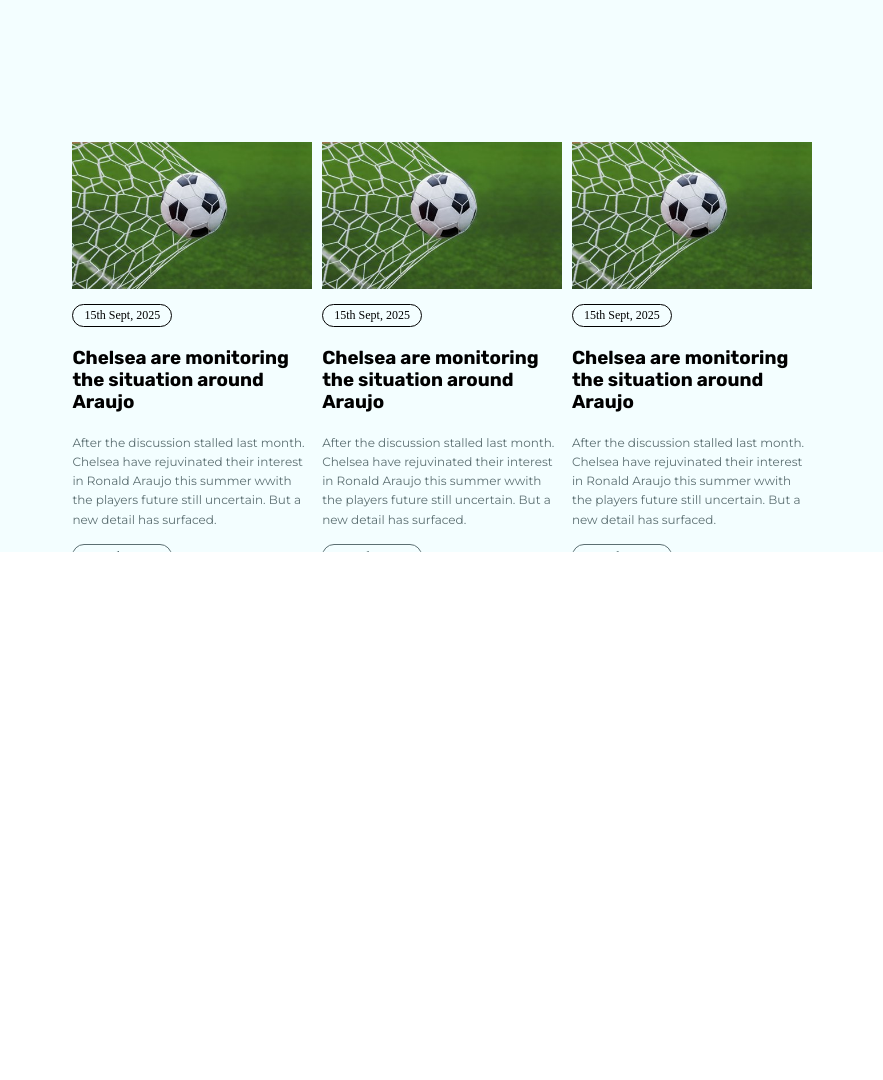
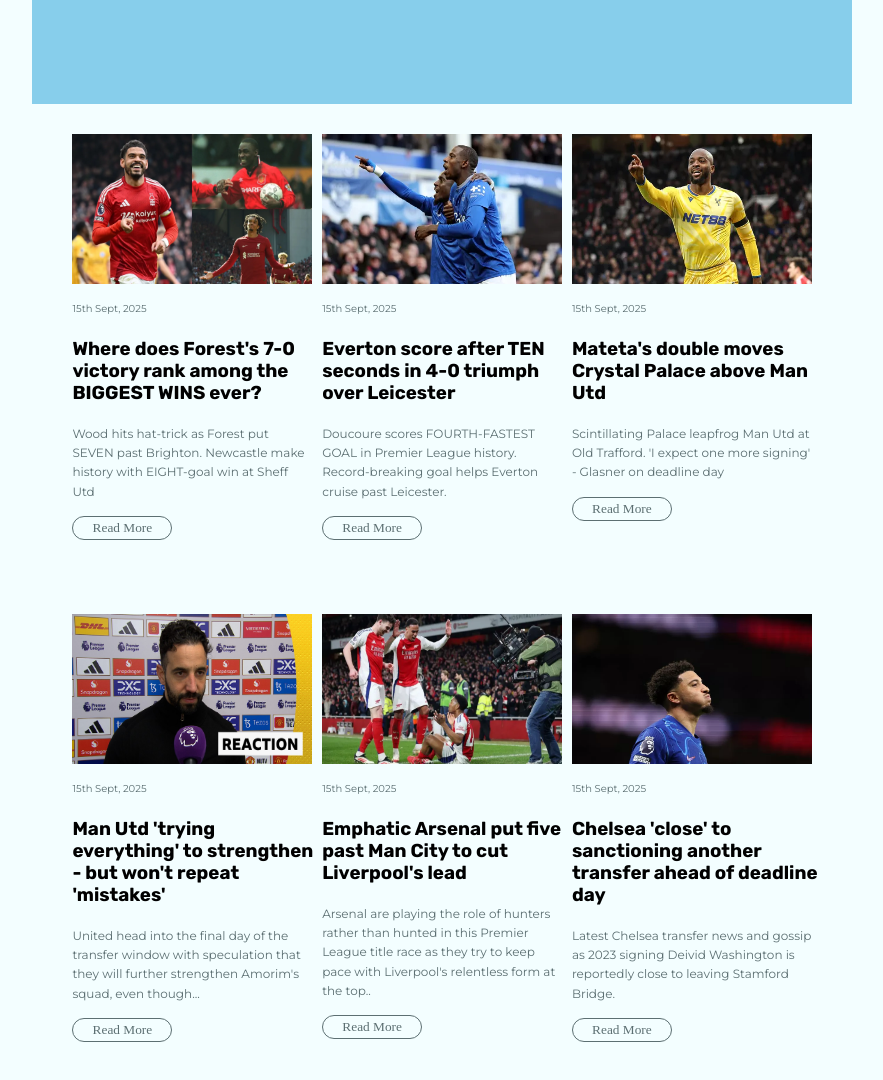
Before and after one commit to Bede-Ozy/Blog, a plain HTML site: page index.html in a window 1280 px wide. Shown: the part 780-1860 px from the top of the page, without its empty margins (198-1081 px from the left). Before the commit the page ends 1340 px from the top, so only its background shows below. Drawn offline with Linux system fonts and the light colour scheme.

Commit message:
Add files via upload

```diff
--- a/index.html
+++ b/index.html
@@ -34,7 +34,7 @@
                     <div class="atf-text">
                         <p class="date">Sun, Feb 1</p>
                         <h2>Top Goals across the leagues this weekend </h2>
-                        <p class="descTxt"> <!--The short description of the content above the fold-->
+                        <p class="atf-descTxt"> <!--The short description of the content above the fold-->
                             Hot action from across europe. Over 390 goals scored and 150+ assists. The league action is up again this weekend. .</p>
                     </div>
                 </div>
@@ -42,29 +42,51 @@
 
             <div class="collection">
                 <div class="blog-card">
-                    <img src="./images/Goal.jpg" alt="">
+                    <img src="./images/Players.webp" alt="">
                     <p class="date">15th Sept, 2025</p>
-                    <h3>Chelsea are monitoring the situation around Araujo</h3>
-                    <p class="card-desc">After the discussion stalled last month. Chelsea have rejuvinated their interest in Ronald Araujo this summer wwith the players future still uncertain. But a new detail has surfaced.</p>
+                    <h3>Where does Forest's 7-0 victory rank among the BIGGEST WINS ever?</h3>
+                    <p class="card-desc">Wood hits hat-trick as Forest put SEVEN past Brighton. Newcastle make history with EIGHT-goal win at Sheff Utd</p>
                     <a href="#">Read More</a>
                 </div>
 
                 <div class="blog-card">
-                    <img src="./images/Goal.jpg" alt="">
+                    <img src="./images/everton.webp" alt="">
                     <p class="date">15th Sept, 2025</p>
-                    <h3>Chelsea are monitoring the situation around Araujo</h3>
-                    <p class="card-desc">After the discussion stalled last month. Chelsea have rejuvinated their interest in Ronald Araujo this summer wwith the players future still uncertain. But a new detail has surfaced.</p>
+                    <h3>Everton score after TEN seconds in 4-0 triumph over Leicester</h3>
+                    <p class="card-desc">Doucoure scores FOURTH-FASTEST GOAL in Premier League history. Record-breaking goal helps Everton cruise past Leicester.</p>
                     <a href="#">Read More</a>
                 </div>
 
                 <div class="blog-card">
-                    <img src="./images/Goal.jpg" alt="">
+                    <img src="./images/1_Mateta_v_Man-Utd.webp" alt="">
                     <p class="date">15th Sept, 2025</p>
-                    <h3>Chelsea are monitoring the situation around Araujo</h3>
-                    <p class="card-desc">After the discussion stalled last month. Chelsea have rejuvinated their interest in Ronald Araujo this summer wwith the players future still uncertain. But a new detail has surfaced.</p>
+                    <h3>Mateta's double moves Crystal Palace above Man Utd</h3>
+                    <p class="card-desc">Scintillating Palace leapfrog Man Utd at Old Trafford. 'I expect one more signing' - Glasner on deadline day</p>
+                    <a href="#">Read More</a>
+                </div>
+                <div class="blog-card">
+                    <img src="./images/Ruben Amorim.jpg" alt="">
+                    <p class="date">15th Sept, 2025</p>
+                    <h3>Man Utd 'trying everything' to strengthen - but won't repeat 'mistakes'</h3>
+                    <p class="card-desc">United head into the final day of the transfer window with speculation that they will further strengthen Amorim's squad, even though...</p>
                     <a href="#">Read More</a>
                 </div>
 
+                <div class="blog-card">
+                    <img src="./images/arsenal.webp" alt="">
+                    <p class="date">15th Sept, 2025</p>
+                    <h3>Emphatic Arsenal put five past Man City to cut Liverpool's lead</h3>
+                    <p class="card-desc">Arsenal are playing the role of hunters rather than hunted in this Premier League title race as they try to keep pace with Liverpool's relentless form at the top..</p>
+                    <a href="#">Read More</a>
+                </div>
+
+                <div class="blog-card">
+                    <img src="./images/Chelsea Sancho.webp" alt="">
+                    <p class="date">15th Sept, 2025</p>
+                    <h3>Chelsea 'close' to sanctioning another transfer ahead of deadline day</h3>
+                    <p class="card-desc">Latest Chelsea transfer news and gossip as 2023 signing Deivid Washington is reportedly close to leaving Stamford Bridge.</p>
+                    <a href="#">Read More</a>
+                </div>
 
             </div>
         </section>
--- a/style.css
+++ b/style.css
@@ -12,8 +12,6 @@
 .blog{
     width:80vw;
     height:100%;
-    overflow-y: scroll;
-    overflow-x: hidden;
     margin:0 auto;
     background-color: var(--bgColor);
 }
@@ -79,7 +77,7 @@
     height:100%;
     text-align: center;
     padding-top:10px;
-    transition:all 10ms ease-out 0.2s;
+    transition:all 100ms ease-in-out 0.1s;
 }
 
 .mainNav ul li a:hover{
@@ -99,13 +97,19 @@
 #atf{
     width:100%;
     height:100vh;
+    background-color: skyblue;
 }
 
 .atf-content{
     display:flex;
-    justify-content: center;
-    align-items: center;
+    background-color: red;
+    height:350px;
+    justify-content: start;
+    /* justify-content: center;
+    align-items: center; */
 }
+
+
 
 #atf h1{
     font-size:var(--headFontSize);
@@ -115,26 +119,34 @@
 .atf-content h2{
     font-family: var(--headFont);
     font-size: 3rem;
+    margin:15px 0;
 }
 .atf-content img{
-    height:350px;
+    height:100%;
     width:50%;
 }
 .date{
     border-radius:30px;
-    border:1px solid black;
+    font-family: var(--normalTxt);
+    /* border:1px solid var(--descColor); */
     width:100px;
-    text-align: center;
-    font-size: 12px;
+    text-align: left;
+    font-size: 10px;
     padding:3px 0;
+    color:var(--descColor);
+    margin:0;
 }
 
 .atf-text{
     padding:15px;
+    border:1px solid black;
+    height:100%;
 }
 
 .atf-descTxt {
-    font-family:
+    font-family:var(--normalTxt);
+    color:var(--descColor);
+    margin:0;
 }
 
 /* tHE CARD DESIGN FOR THE BLOG CONTENT SECTION */
@@ -151,12 +163,13 @@
 
 .blog-card{
     width:30%;
-    height: 400px;
+    height: 450px;
     display:flex;
     flex-direction: column;
     gap:10px; /*This pushed the read more link out of the box.*/
     align-items:start;
     transition:all 200ms ease-in-out 0.1s;
+    margin-bottom: 20px;
 }
 
 .blog-card img{
@@ -168,6 +181,7 @@
 .blog-card:hover{
     box-shadow: 0px 0px 5px gray;
     scale: 1.02;
+    padding:10px;
 }
 .blog-card h3, .blog-card p{
     margin:5px 0;
@@ -197,3 +211,14 @@
     font-size:smaller;
     text-align: center;
 }
+.blog-card a:hover{
+    border-color:var(--colorMain);
+}
+
+/* @media (max-width:720px){
+    .collection, .atf-content{
+        flex-direction: column;
+        justify-content: center;
+        align-items: center;
+    }
+} */
```
Also changed, not shown: pages/bpage1.html (added, +11 -0 lines), images/1_Mateta_v_Man-Utd.webp (added), images/Chelsea Sancho.webp (added), images/Players.webp (added), images/Ruben Amorim.jpg (added), images/arsenal.webp (added), images/everton.webp (added).
